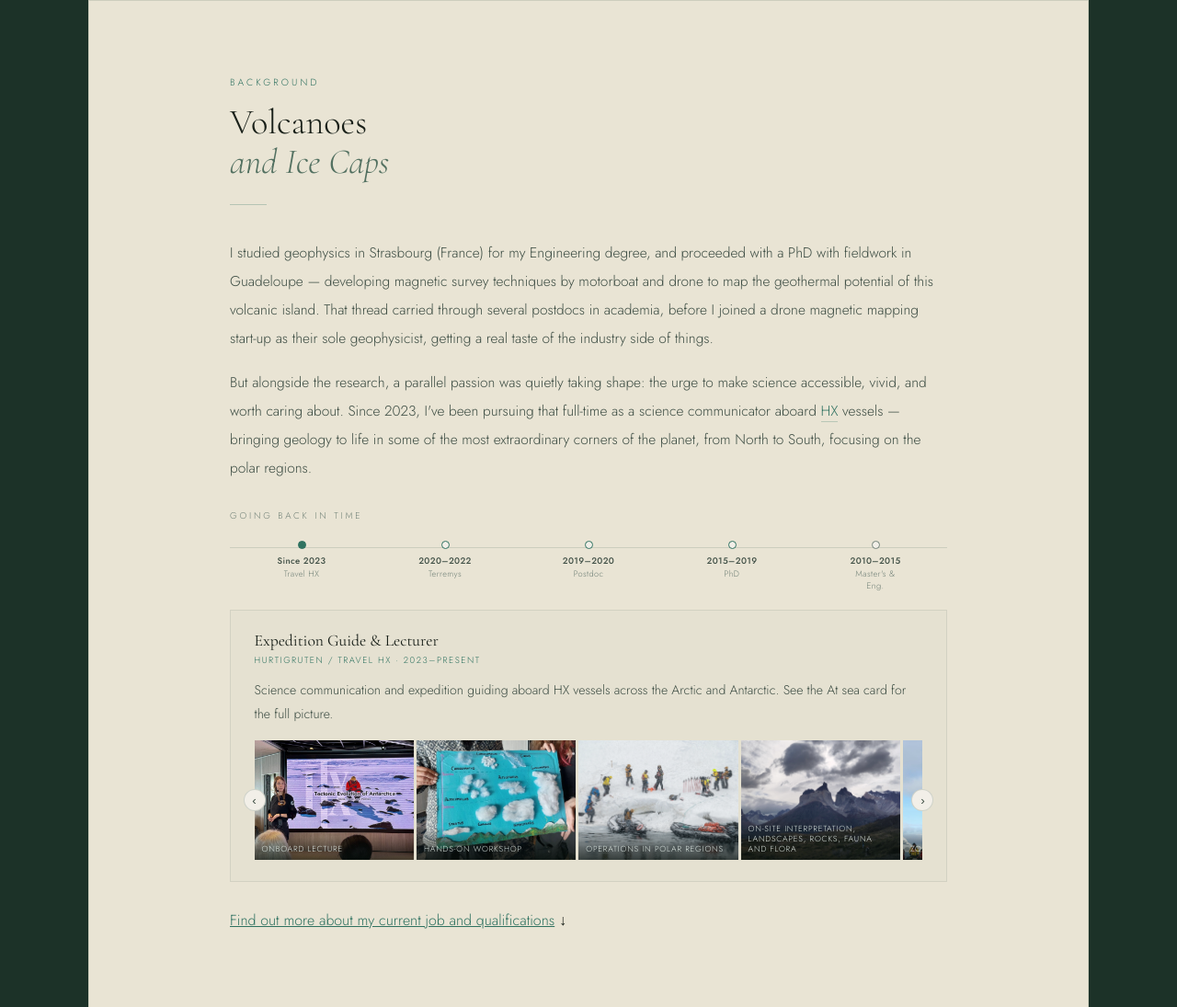
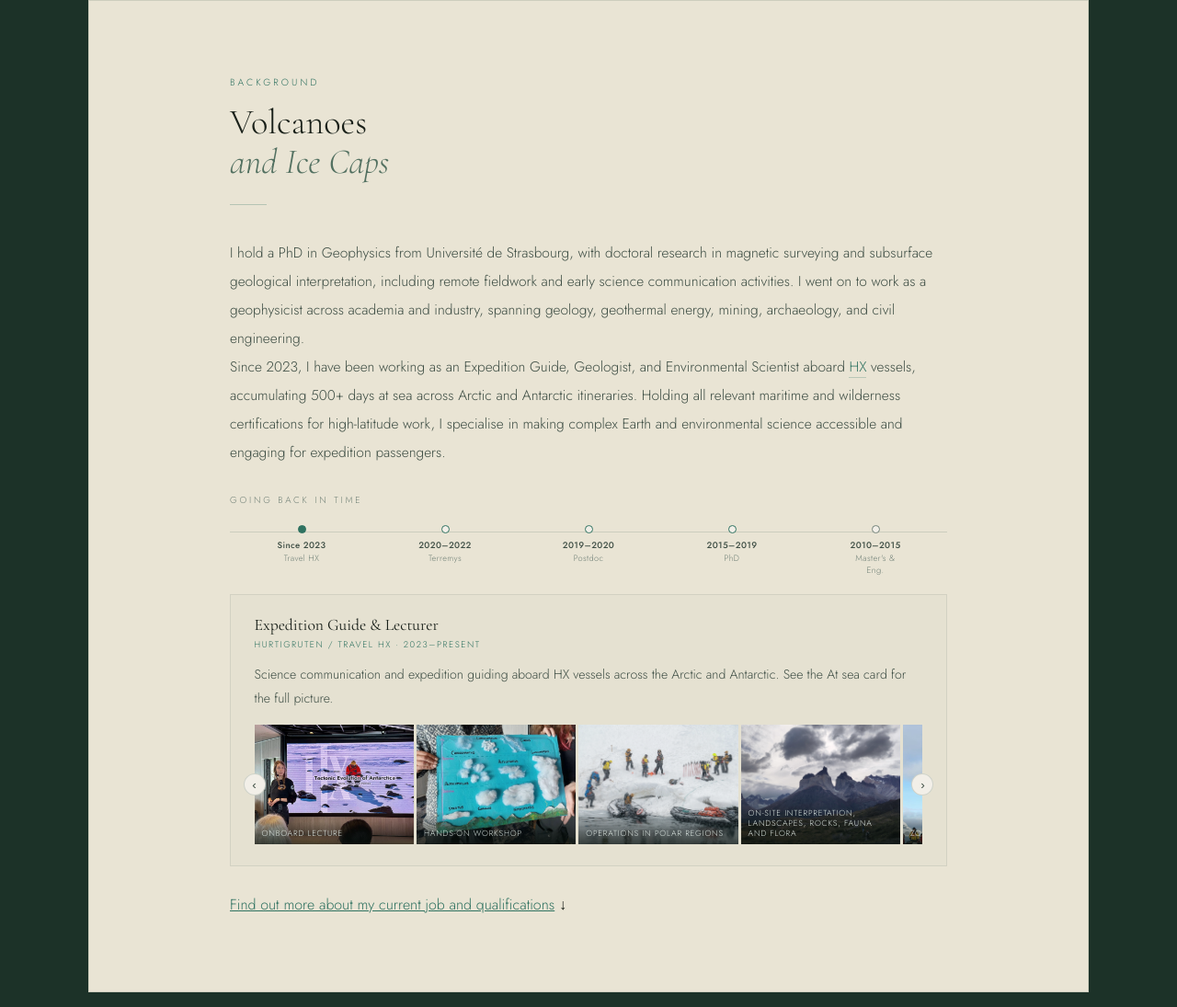
Before and after one commit to jeanne-de-lepinay/a, a plain HTML site: page index.html in a window 1280 px wide. Shown: the part 971-2066 px from the top of the page at 92% size. Drawn offline with nearby package versions, Linux system fonts and the light colour scheme.

Commit message:
index.html

```diff
--- a/index.html
+++ b/index.html
@@ -1434,8 +1434,10 @@ img.lazy.loaded { opacity: 1; }
       <div class="rule"></div>
       <div class="about-layout">
         <div class="about-body">
-          <p>I studied geophysics in Strasbourg (France) for my Engineering degree, and proceeded with a PhD with fieldwork in Guadeloupe — developing magnetic survey techniques by motorboat and drone to map the geothermal potential of this volcanic island. That thread carried through several postdocs in academia, before I joined a drone magnetic mapping start-up as their sole geophysicist, getting a real taste of the industry side of things.</p>
-          <p>But alongside the research, a parallel passion was quietly taking shape: the urge to make science accessible, vivid, and worth caring about. Since 2023, I've been pursuing that full-time as a science communicator aboard <a href="https://www.travelhx.com" target="_blank">HX</a> vessels — bringing geology to life in some of the most extraordinary corners of the planet, from North to South, focusing on the polar regions.</p>
+			<p> I hold a PhD in Geophysics from Université de Strasbourg, with doctoral research in magnetic surveying and subsurface geological interpretation, including remote fieldwork and early science communication activities. I went on to work as a geophysicist across academia and industry, spanning geology, geothermal energy, mining, archaeology, and civil engineering. </p>
+				Since 2023, I have been working as an Expedition Guide, Geologist, and Environmental Scientist  aboard <a href="https://www.travelhx.com" target="_blank">HX</a> vessels, accumulating 500+ days at sea across Arctic and Antarctic itineraries. Holding all relevant maritime and wilderness certifications for high-latitude work, I specialise in making complex Earth and environmental science accessible and engaging for expedition passengers. </p>
+         <!--  <p>I studied geophysics in Strasbourg (France) for my Engineering degree, and proceeded with a PhD with fieldwork in Guadeloupe — developing magnetic survey techniques by motorboat and drone to map the geothermal potential of this volcanic island. That thread carried through several postdocs in academia, before I joined a drone magnetic mapping start-up as their sole geophysicist, getting a real taste of the industry side of things.</p> -->
+        <!--   <p>But alongside the research, a parallel passion was quietly taking shape: the urge to make science accessible, vivid, and worth caring about. Since 2023, I've been pursuing that full-time as a science communicator aboard <a href="https://www.travelhx.com" target="_blank">HX</a> vessels — bringing geology to life in some of the most extraordinary corners of the planet, from North to South, focusing on the polar regions.</p> -->
 
         </div>
       </div>
@@ -1951,7 +1953,7 @@ img.lazy.loaded { opacity: 1; }
       <h2>Get in touch</h2>
       <div class="rule"></div>
       <div class="contact-links">
-        <a class="contact-link" href="mailto:jeanne.mercier-de-lepinay@travelhx.com"><span class="contact-link-label">Email</span>jeanne.mercier-de-lepinay@travelhx.com</a>
+        <a class="contact-link" href="mailto:jeanne.mercier.de.lepinay@travelhx.com"><span class="contact-link-label">Email</span>jeanne.mercier.de.lepinay@travelhx.com</a>
         <a class="contact-link" href="https://www.linkedin.com/in/mdljeanne/" target="_blank"><span class="contact-link-label">LinkedIn</span>linkedin.com/in/mdljeanne</a>
         <a class="contact-link" href="https://jeanne-de-lepinay.github.io/climate-change-survey/" target="_blank"><span class="contact-link-label">Survey</span>Climate change survey — Travel HX</a>
         <a class="contact-link" href="https://www.travelhx.com" target="_blank"><span class="contact-link-label">Employer</span>travelhx.com</a>
```
